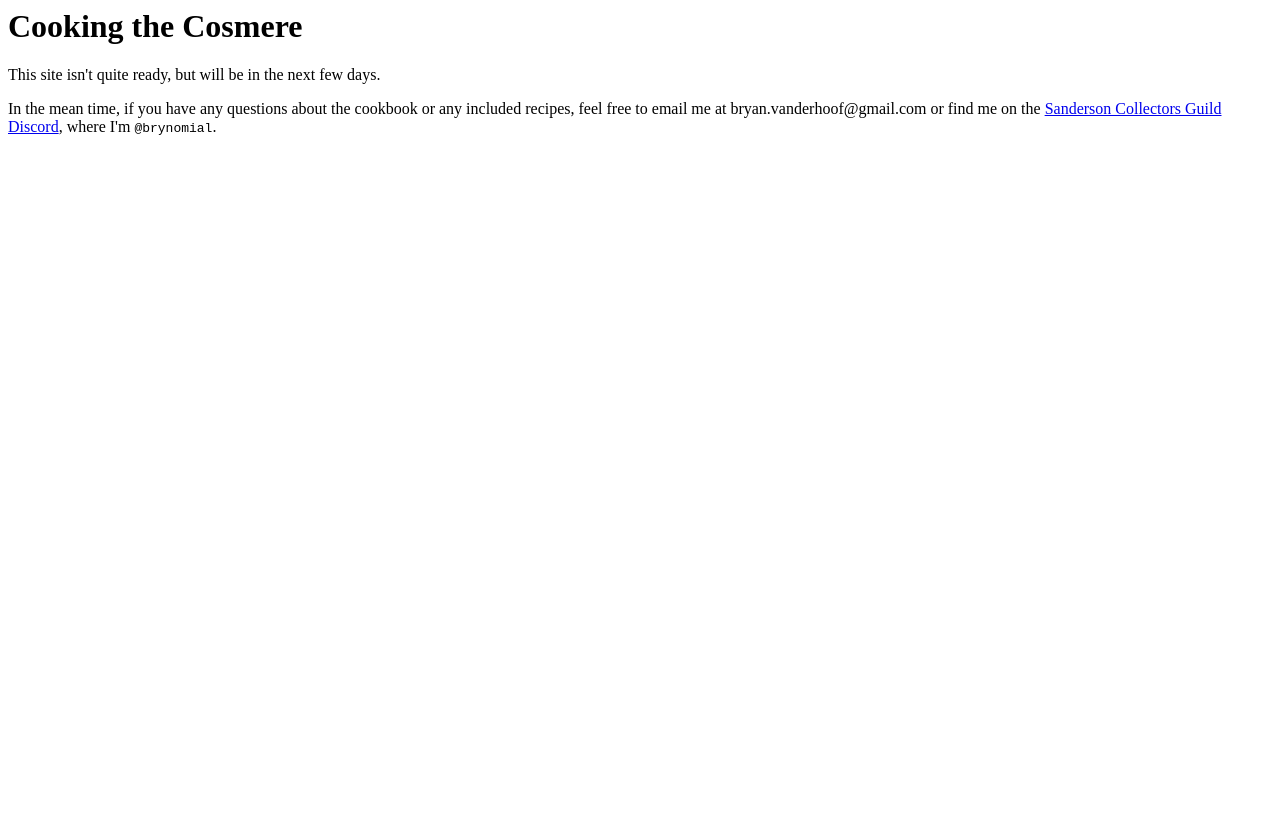
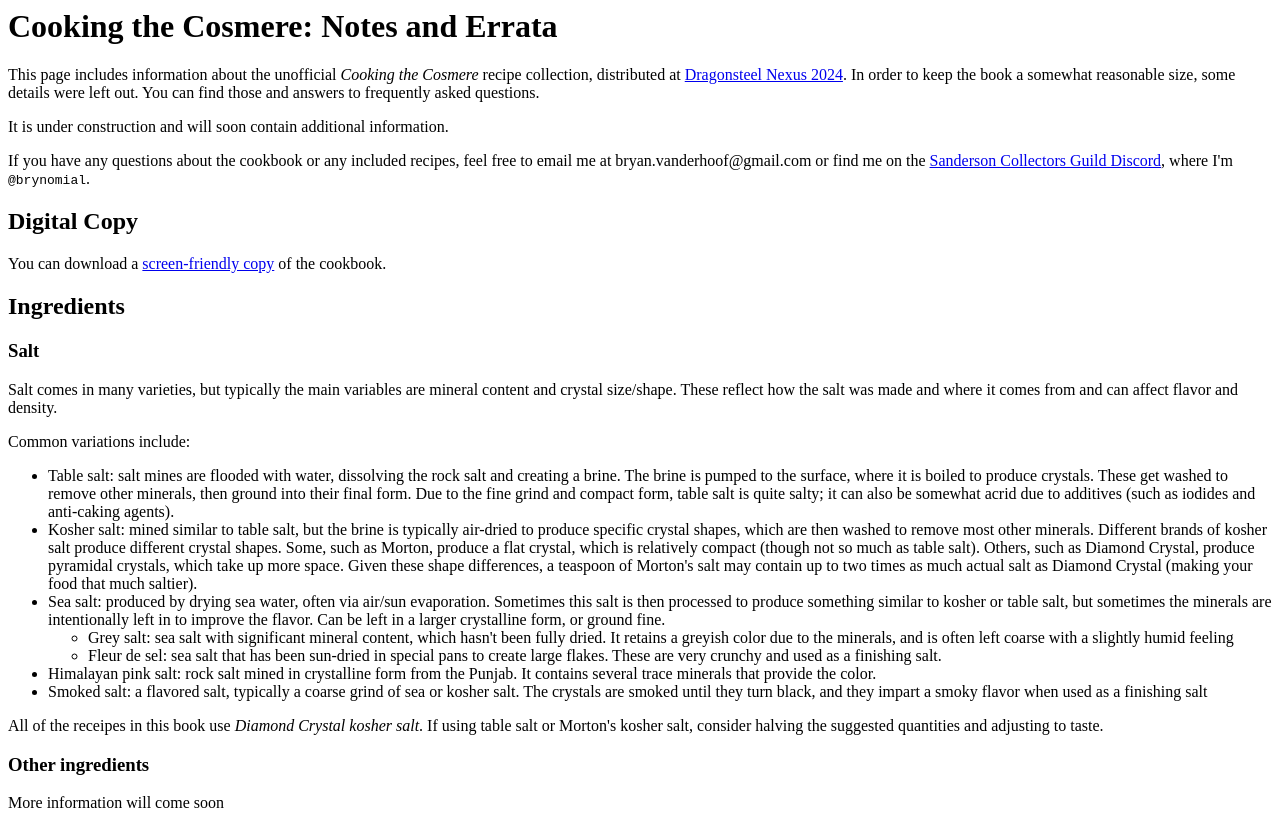
Before and after one commit to cookingthecosmere/cookingthecosmere.github.io, an Eleventy site: page src/index.md in a window 1280 px wide. Before the commit the page ends 800 px from the top, so only its background shows below. Built offline with nearby package versions, Linux system fonts and the light colour scheme; Eleventy itself is replaced by a stand-in of ours; files that its build step writes are made by us from their sources.

Commit message:
Begin adding FAQ

```diff
--- a/src/index.md
+++ b/src/index.md
@@ -1,7 +1,57 @@
-# Cooking the Cosmere
+# Cooking the Cosmere: Notes and Errata
 
-This site isn't quite ready, but will be in the next few days.
+This page includes information about the unofficial _Cooking the Cosmere_ recipe collection,
+distributed at [Dragonsteel Nexus 2024](https://tabletop.events/conventions/dragonsteel-2024). In
+order to keep the book a somewhat reasonable size, some details were left out. You can find those
+and answers to frequently asked questions.
 
-In the mean time, if you have any questions about the cookbook or any included recipes, feel free to
-email me at bryan.vanderhoof@gmail.com or find me on the
+It is under construction and will soon contain additional information.
+
+If you have any questions about the cookbook or any included recipes, feel free to email me at
+bryan.vanderhoof@gmail.com or find me on the
 [Sanderson Collectors Guild Discord](https://discord.gg/scg), where I'm `@brynomial`.
+
+## Digital Copy
+
+You can download a [screen-friendly copy](assets/vol1.pdf) of the cookbook.
+
+## Ingredients
+
+### Salt
+
+Salt comes in many varieties, but typically the main variables are mineral content and crystal
+size/shape. These reflect how the salt was made and where it comes from and can affect flavor and
+density.
+
+Common variations include:
+* Table salt: salt mines are flooded with water, dissolving the rock salt and creating a brine. The
+  brine is pumped to the surface, where it is boiled to produce crystals. These get washed to
+  remove other minerals, then ground into their final form. Due to the fine grind and compact form,
+  table salt is quite salty; it can also be somewhat acrid due to additives (such as iodides and
+  anti-caking agents).
+* Kosher salt: mined similar to table salt, but the brine is typically air-dried to produce specific
+  crystal shapes, which are then washed to remove most other minerals. Different brands of kosher
+  salt produce different crystal shapes. Some, such as Morton, produce a flat crystal, which is
+  relatively compact (though not so much as table salt). Others, such as Diamond Crystal, produce
+  pyramidal crystals, which take up more space. Given these shape differences, a teaspoon of
+  Morton's salt may contain up to two times as much actual salt as Diamond Crystal (making your food
+  that much saltier).
+* Sea salt: produced by drying sea water, often via air/sun evaporation. Sometimes this salt is then
+  processed to produce something similar to kosher or table salt, but sometimes the minerals are
+  intentionally left in to improve the flavor. Can be left in a larger crystalline form, or ground
+  fine.
+  * Grey salt: sea salt with significant mineral content, which hasn't been fully dried. It retains
+    a greyish color due to the minerals, and is often left coarse with a slightly humid feeling
+  * Fleur de sel: sea salt that has been sun-dried in special pans to create large flakes. These are
+    very crunchy and used as a finishing salt.
+* Himalayan pink salt: rock salt mined in crystalline form from the Punjab. It contains several
+  trace minerals that provide the color.
+* Smoked salt: a flavored salt, typically a coarse grind of sea or kosher salt. The crystals are
+  smoked until they turn black, and they impart a smoky flavor when used as a finishing salt
+
+All of the receipes in this book use *Diamond Crystal kosher salt*. If using table salt or Morton's
+kosher salt, consider halving the suggested quantities and adjusting to taste.
+
+### Other ingredients
+
+More information will come soon
```
